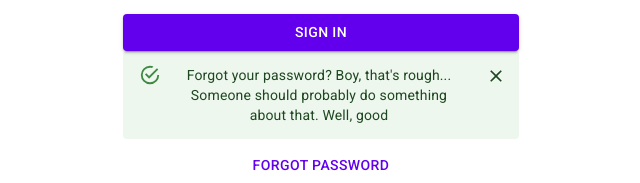
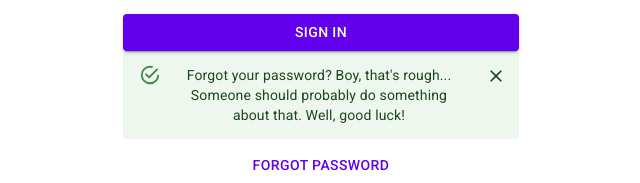
Before and after one commit to ThorntonMatthewD/develop-carolina, a React (Create React App) app in the folder design-system-mockup/: page / in a window 1280 px wide. Both pictures are taken after a click on the button "FORGOT PASSWORD". Shown: the part 234-417 px from the top of the page, without its empty margins (319-959 px from the left). Built offline with nearby package versions, Linux system fonts and the light colour scheme.

Commit message:
Restore full forgot password alert message.

```diff
--- a/design-system-mockup/src/App.js
+++ b/design-system-mockup/src/App.js
@@ -93,7 +93,7 @@ function App() {
               </Button>
               <Collapse in={forgotOpen}>
                 <Alert onClose={() => {setForgotOpen(false);}}>
-                  Forgot your password? Boy, that's rough... Someone should probably do something about that. Well, good
+                  Forgot your password? Boy, that's rough... Someone should probably do something about that. Well, good luck!
                 </Alert>
               </Collapse>
               <Button
```
